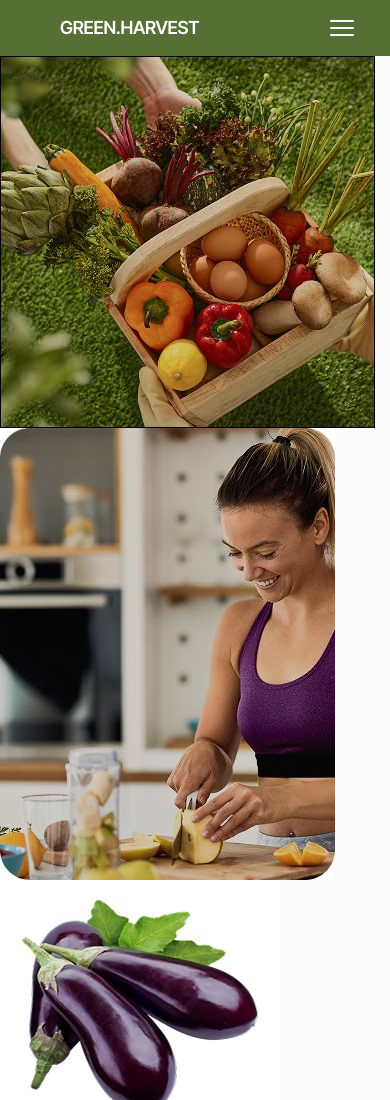
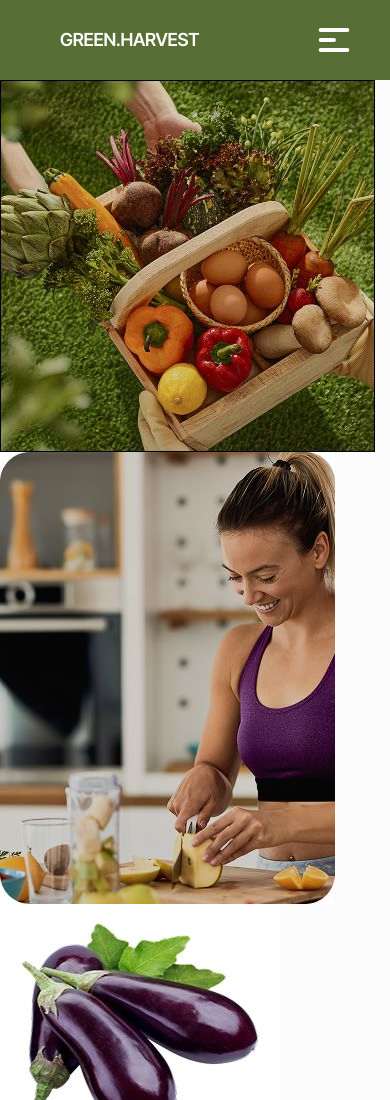
Before and after one commit to serhan-e/goit-project-html-css, a website built with Vite: page index.html in a window 390 px wide. Shown: the top 1100 px of the page. Built offline with nearby package versions, Linux system fonts and the light colour scheme; files whose address does not match are found by name.

Commit message:
Add SVG sprite and burger icon

```diff
--- a/src/partials/header.html
+++ b/src/partials/header.html
@@ -21,9 +21,9 @@
     </nav>
     <a class="btn btn-primary" href="#">Shop now</a>
     <button class="burger-btn" type="button" aria-label="Open menu">
-      <span></span>
-      <span></span>
-      <span></span>
+      <svg width="40" height="40" aria-hidden="true">
+        <use href="src/images/icons.svg#icon-burger"></use>
+      </svg>
     </button>
   </div>
 </header>
--- a/vite.config.js
+++ b/vite.config.js
@@ -2,5 +2,6 @@ import { defineConfig } from 'vite';
 import injectHTML from 'vite-plugin-html-inject';
 
 export default defineConfig({
+  base: '/goit-project-html-css/',
   plugins: [injectHTML()],
 });
```
Also changed, not shown: package.json (+6 -4 lines), src/images/heroicons-outline_menu-alt-1.svg (added), src/images/icons.svg (added), 1 other file.
